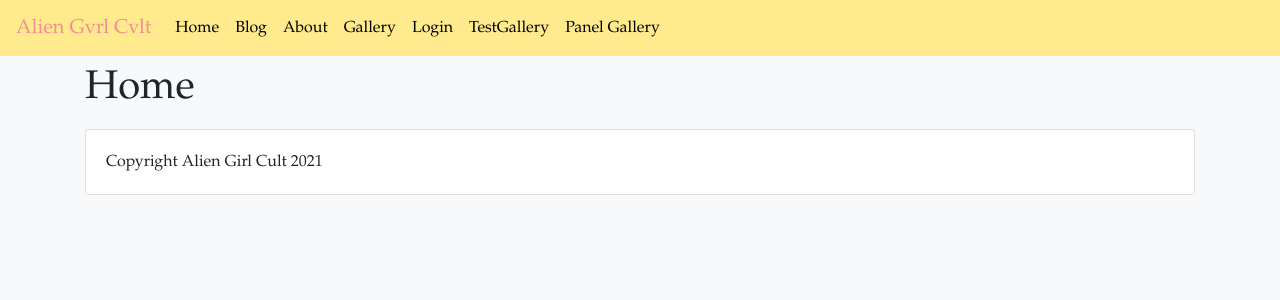
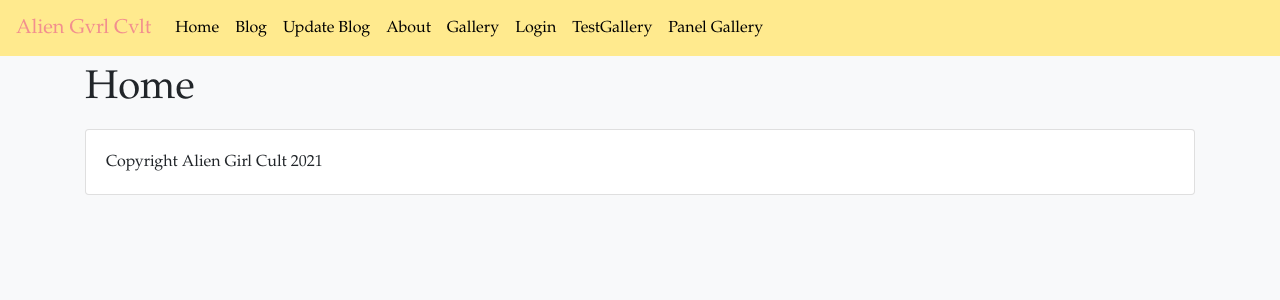
Before and after one commit to paulreyneveld/agc, a React (Create React App) app: page / in a window 1280 px wide. Shown: the top 300 px of the page. Built offline with nearby package versions, Linux system fonts and the light colour scheme; no server answers.

Commit message:
Added an UpdateBlog component along with navigation and routing

```diff
--- a/src/App.js
+++ b/src/App.js
@@ -14,6 +14,7 @@ import Gallery from './components/Gallery'
 import Login from './components/Login'
 import Footer from './components/Footer'
 import Upload from './components/UploadPhoto'
+import UpdateBlog from './components/UpdateBlog'
 import TestGallery from './components/TestGallery'
 import NewBlog from './components/NewBlog'
 import PanelGallery from './components/PanelGallery'
@@ -63,6 +64,7 @@ const App = () => {
             <TestGallery />
           </Route>
           <Route exact path="/newblog" render={(props) => <NewBlog {...props} />} />
+          <Route path="/updateblog" component={UpdateBlog} />
           <Route exact path="/panelgallery" render={() => <PanelGallery />} />
 
           <Route path="/">
--- a/src/components/Navigation.js
+++ b/src/components/Navigation.js
@@ -34,11 +34,13 @@ const Navigation = ({ handleLogout }) => {
             <Nav className="mr-auto">
             <Nav.Link as={Link} to="/">Home</Nav.Link>
             <Nav.Link as={Link} to="/blog">Blog</Nav.Link>
+            <Nav.Link as={Link} to="/updateblog">Update Blog</Nav.Link>
             <Nav.Link as={Link} to="/about">About</Nav.Link>
             <Nav.Link as={Link} to="/gallery">Gallery</Nav.Link>
             <Nav.Link as={Link} to="/login">Login</Nav.Link>
             <Nav.Link as={Link} to="/testgallery">TestGallery</Nav.Link>
             <Nav.Link as={Link} to="/panelgallery">Panel Gallery</Nav.Link>
+
             {authMenuView()}
             </Nav>
         </Navbar.Collapse>
```
Also changed, not shown: 1 other file (tests, documents, lock files or other folders).
